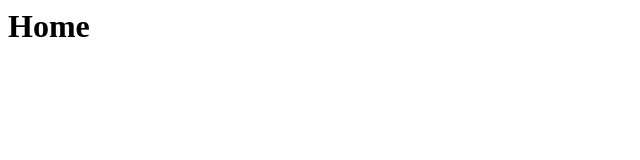
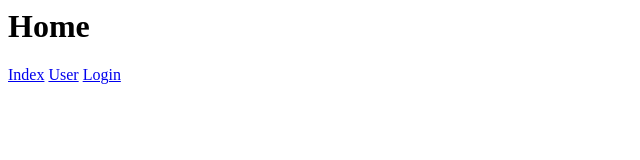
Before and after one commit to Domiciano/PasaporteGITEjercicioK, a plain HTML site: page index.html in a window 1280 px wide. Shown: the whole page, without its empty margins (0-640 px from the left). Drawn offline with Linux system fonts and the light colour scheme.

Commit message:
Agregados links en todas las páginas

```diff
--- a/index.html
+++ b/index.html
@@ -5,5 +5,9 @@
 
     <body>
 
+        <a href="index.html">Index</a>
+        <a href="user.html">User</a>
+        <a href="login.html">Login</a>
+        <br>
     </body>
 </html>
```
Also changed, not shown: login.html (+4 -0 lines), user.html (+4 -1 lines).
